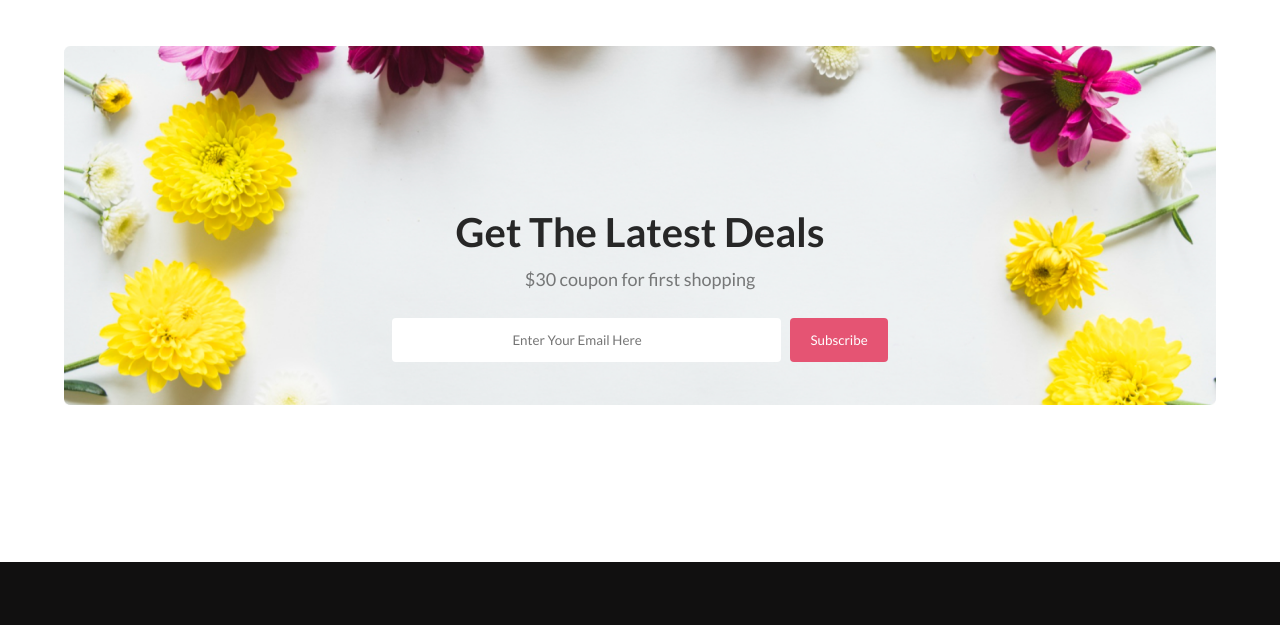
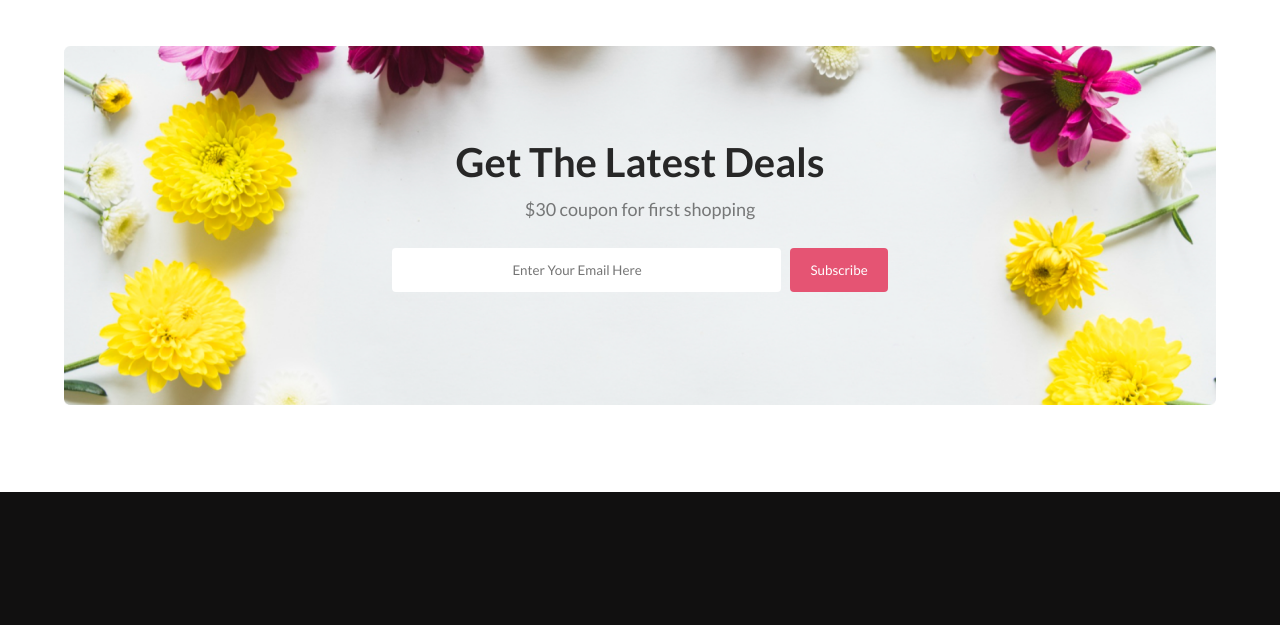
Before and after one commit to Mysha-Mazumder/flower-shop, a plain HTML site: page index.html in a window 1280 px wide. Shown: the part 2540-3165 px from the top of the page. Drawn offline with Linux system fonts and the light colour scheme.

Commit message:
deals section updated

```diff
--- a/style.css
+++ b/style.css
@@ -185,7 +185,7 @@ font-weight: 800;
     flex-direction: column;
     justify-content: center;
     align-items: center;
-    margin-top: -300px;
+    margin-top: -370px;
 }
 .deals-section-title{
 color: #272727;
```
